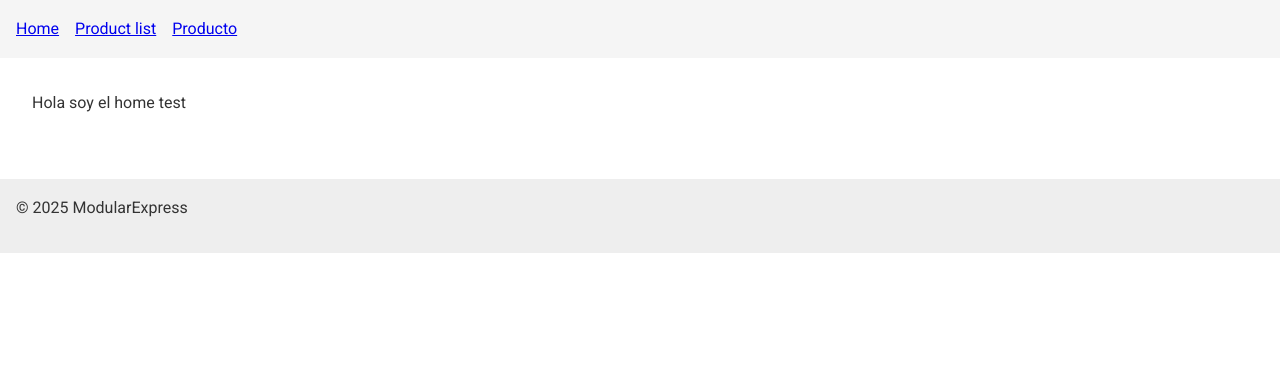
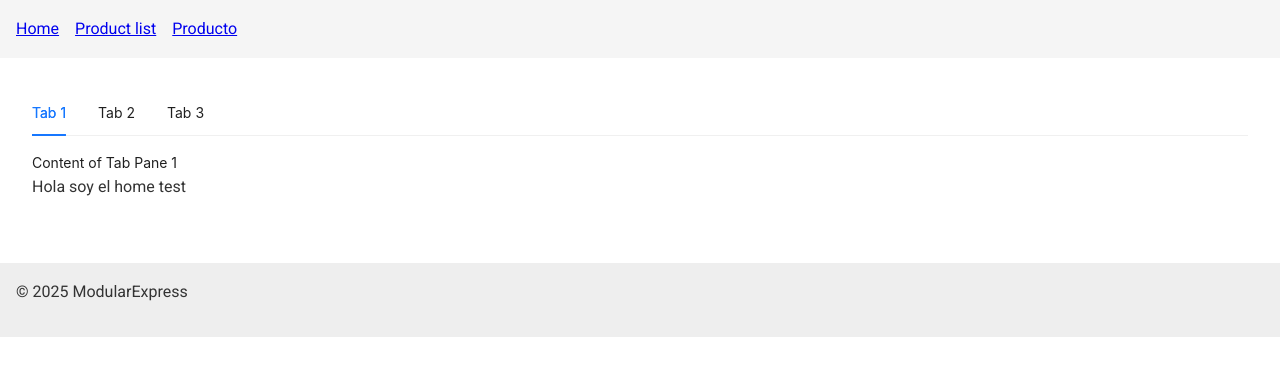
Before and after one commit to Torres7455/modular-express, a React (Vite) app: page /home in a window 1280 px wide. Shown: the top 376 px of the page. Built offline with nearby package versions, Linux system fonts and the light colour scheme.

Commit message:
cambio tab

```diff
--- a/src/design-system/pages/Home/home.jsx
+++ b/src/design-system/pages/Home/home.jsx
@@ -1,9 +1,34 @@
 // importacion
-
+import { Tabs } from "antd";
 
 //constantes globales
 
 //declaracion de la funcion
-export default function Home () {
-    return <>Hola soy el home test</>
+export default function Home() {
+  const onChange = (key) => {
+    console.log(key);
+  };
+  const items = [
+    {
+      key: "1",
+      label: "Tab 1",
+      children: "Content of Tab Pane 1",
+    },
+    {
+      key: "2",
+      label: "Tab 2",
+      children: "Content of Tab Pane 2",
+    },
+    {
+      key: "3",
+      label: "Tab 3",
+      children: "Content of Tab Pane 3",
+    },
+  ];
+  return (
+    <>
+      <Tabs defaultActiveKey="1" items={items} onChange={onChange} />
+      Hola soy el home test
+    </>
+  );
 }
```
